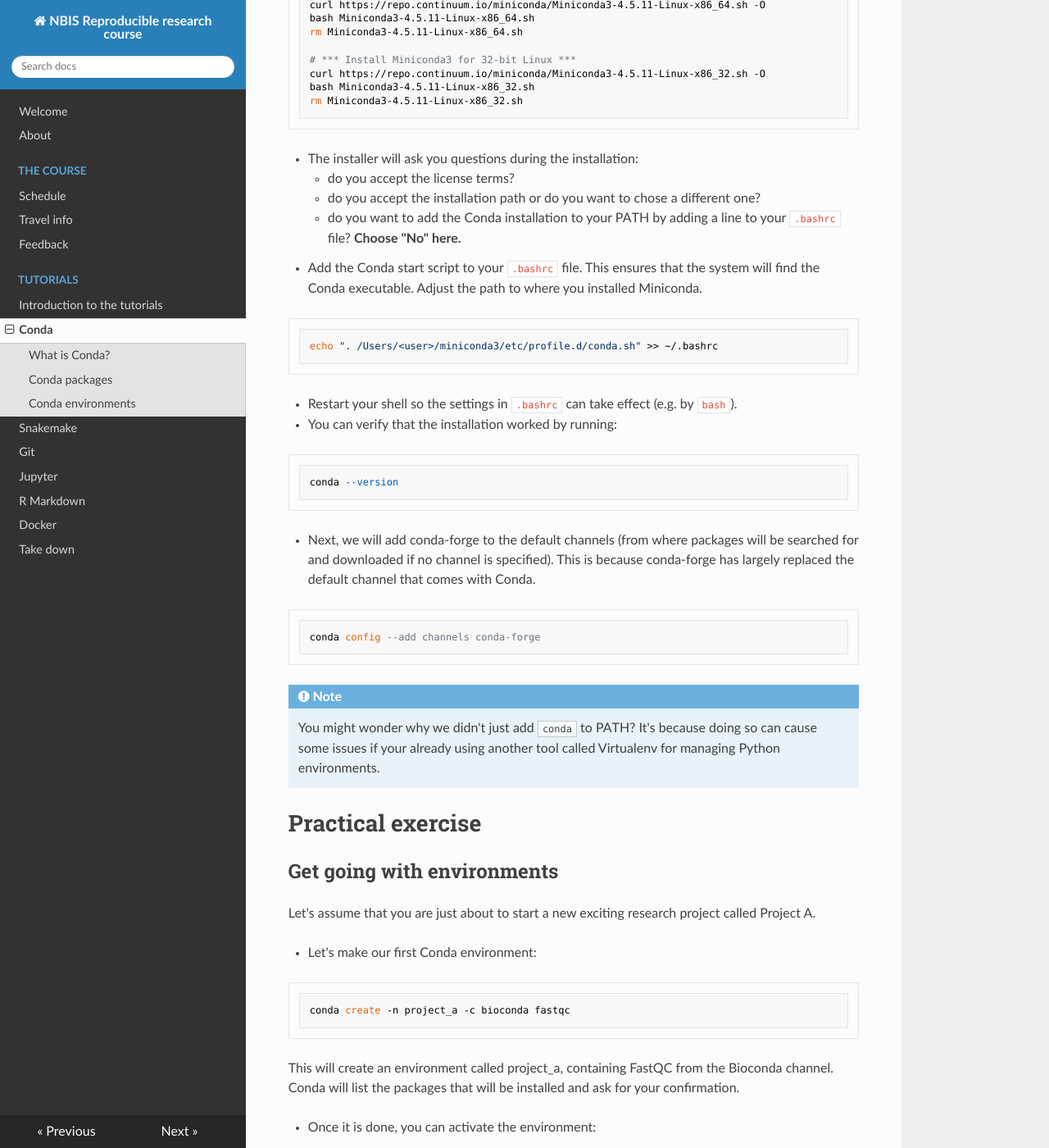
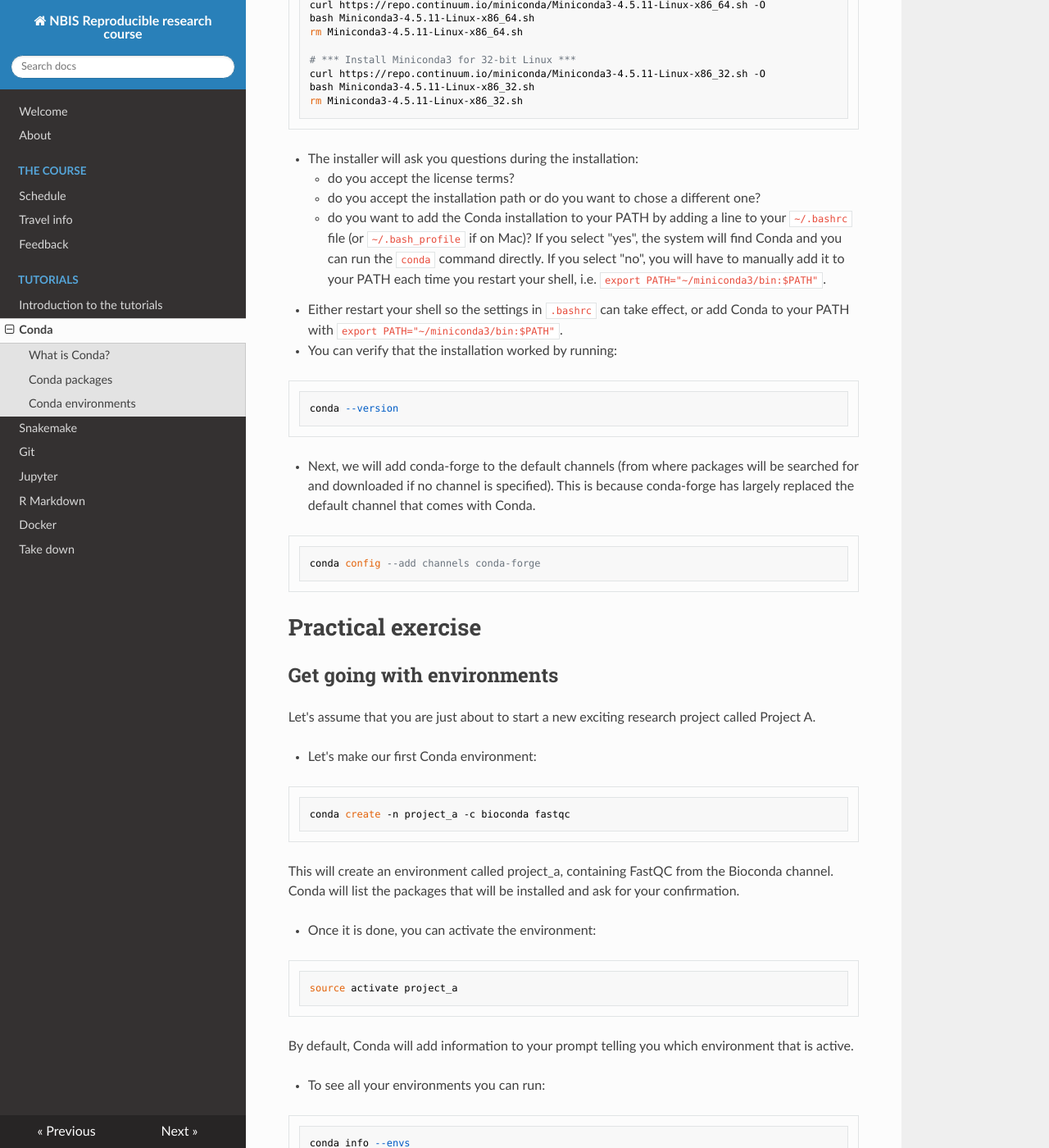
Before and after one commit to NBISweden/workshop-reproducible-research, an MkDocs documentation site: the page built from docs/conda.md, in a window 1280 px wide and 1400 px high, scrolled down 1626 px. Shown: the whole window at 82% size. Built offline with MkDocs 1.6.1, drawn with Linux system fonts in a browser that asks for light colours; nearby versions of some CDN libraries; old or Windows-style settings are respelled for this version of MkDocs; some of the changed text lies outside the part shown.

Commit message:
revert conda activate changes

````diff
--- a/docs/conda.md
+++ b/docs/conda.md
@@ -44,14 +44,8 @@
 * The installer will ask you questions during the installation:
     - do you accept the license terms?
     - do you accept the installation path or do you want to chose a different one?
-    - do you want to add the Conda installation to your PATH by adding a line to your `.bashrc` file? **Choose "No" here.**
-* Add the Conda start script to your `.bashrc` file. This ensures that the system will find the Conda executable. Adjust the path to where you installed Miniconda.
-
-```bash
-echo ". /Users/<user>/miniconda3/etc/profile.d/conda.sh" >> ~/.bashrc
-```
-
-* Restart your shell so the settings in `.bashrc` can take effect (e.g. by `bash`).
+    - do you want to add the Conda installation to your PATH by adding a line to your `~/.bashrc` file (or `~/.bash_profile` if on Mac)? If you select "yes", the system will find Conda and you can run the `conda` command directly. If you select "no", you will have to manually add it to your PATH each time you restart your shell, i.e. `export PATH="~/miniconda3/bin:$PATH"`.
+* Either restart your shell so the settings in `.bashrc` can take effect, or add Conda to your PATH with `export PATH="~/miniconda3/bin:$PATH"`.
 * You can verify that the installation worked by running:
 
 ```bash
@@ -63,9 +57,6 @@
 ```
 conda config --add channels conda-forge
 ```
-
-!!! note
-    You might wonder why we didn't just add `conda` to PATH? It's because doing so can cause some issues if your already using another tool called Virtualenv for managing Python environments.
 
 # Practical exercise
 
@@ -84,13 +75,10 @@
 * Once it is done, you can activate the environment:
 
 ```bash
-conda activate project_a
+source activate project_a
 ```
 
 By default, Conda will add information to your prompt telling you which environment that is active.
-
-!!! attention
-    If you're doing this exercise in the course Docker container you have to use `source activate` instead of `conda activate`.
 
 * To see all your environments you can run:
 
@@ -106,7 +94,7 @@
 conda list
 ```
 
-* Now, deactivate the environment by running `conda deactivate`.
+* Now, deactivate the environment by running `source deactivate`.
 * List all environments again. Which environment is now marked as active?
 * Try to run FastQC:
 
@@ -154,7 +142,7 @@
 
 * Activate `project_old` and check the bowtie2 version (`bowtie2 --version`).
 * Activate `project_a` again and check the bowtie2 version.
-* Run `conda deactivate` to exit your active environment.
+* Run `source deactivate` to exit your active environment.
 * List your environments (do you remember the command?).
 * Now, let's remove an environment:
 
--- a/docs/todo.txt
+++ b/docs/todo.txt
@@ -21,9 +24,6 @@
 
 TODO: Add detailed installation instructions for R and RStudio
 TODO: Handle UTF8 multiQC
-TODO: In SM: run
-TODO: In SM: cluster
-TODO: In SM: conda/singularity (docker)
 TODO: Check volume mounts on Windows
 TODO: Fix line breaks on Windows
 TODO: finish installation section on win7 (volume sharing)
````
Also changed, not shown: other parts of docs/conda.md (+1 -1 lines), other parts of docs/todo.txt (+3 -0 lines), docs/snakemake.md (+1 -1 lines), docs/take_down.md (+1 -1 lines).
